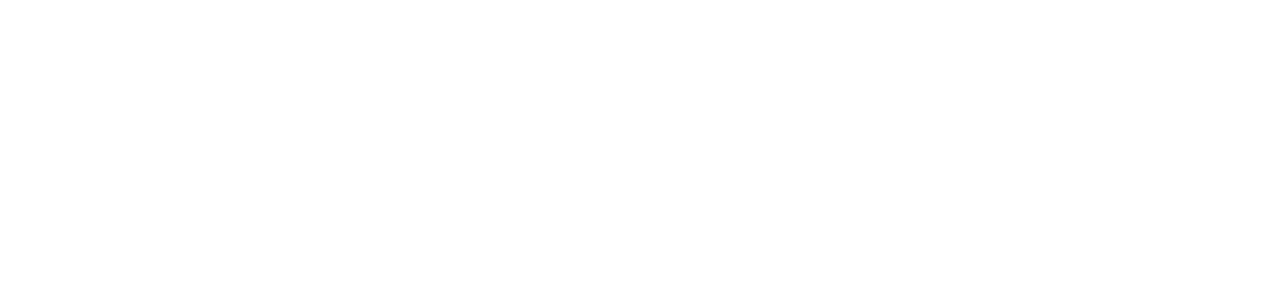
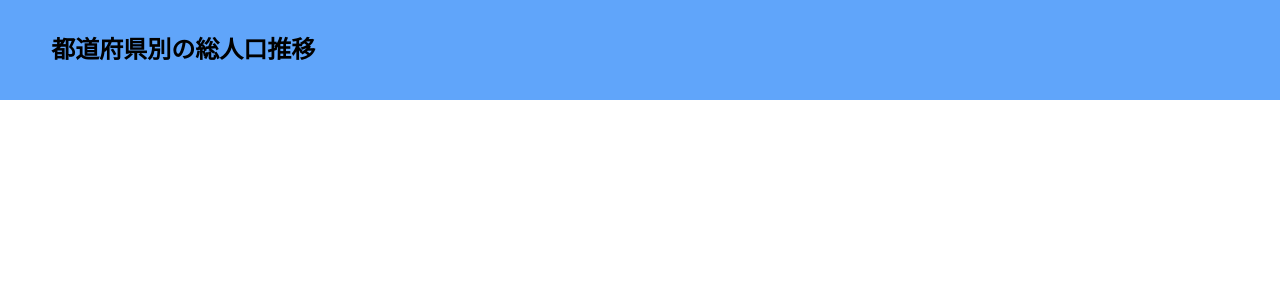
Before and after one commit to PoPodada/yumemi-passport, a Next.js app: page / in a window 1280 px wide. Shown: the top 300 px of the page. Built offline with nearby package versions, Linux system fonts and the light colour scheme.

Commit message:
ヘッダーのUIの作成

```diff
--- /dev/null
+++ b/src/_components/Header.tsx
@@ -0,0 +1,9 @@
+const Header = () => {
+  return (
+    <header className="h-[100px] flex items-center px-[4%] bg-blue-400 font-bold text-2xl">
+      都道府県別の総人口推移
+    </header>
+  )
+}
+
+export default Header
--- a/src/app/layout.tsx
+++ b/src/app/layout.tsx
@@ -1,6 +1,7 @@
 import type { Metadata } from 'next'
 import { Inter } from 'next/font/google'
 import './globals.css'
+import Header from '@/_components/Header'
 
 const inter = Inter({ subsets: ['latin'] })
 
@@ -16,7 +17,10 @@ export default function RootLayout({
 }>) {
   return (
     <html lang="en">
-      <body className={inter.className}>{children}</body>
+      <body className={inter.className}>
+        <Header />
+        {children}
+      </body>
     </html>
   )
 }
```
